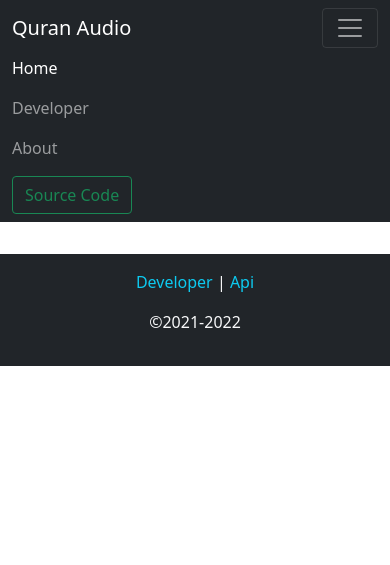
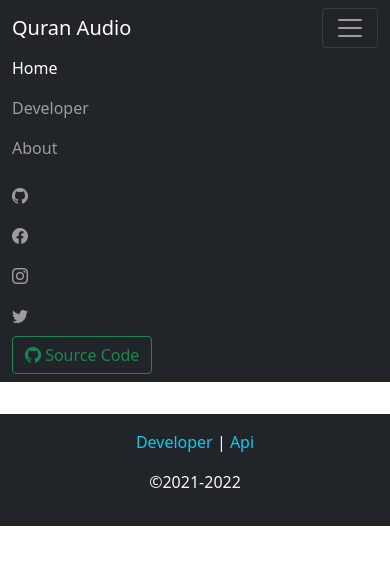
Before and after one commit to aamirbhat382/Quran-audio-api, a PHP site: page / in a window 390 px wide, after a click that opens the changed part. Shown: the top 565 px of the page. Run offline with PHP 8.4, Linux system fonts and the light colour scheme; some libraries are stand-ins or nearby versions.

Commit message:
make responsive

```diff
--- a/index.html
+++ b/index.html
@@ -38,31 +38,53 @@
             <a class="nav-link " href="#">About</a>
           </li>
         </ul>
+        <ul class="navbar-nav ">
+          <li class=" nav-item">
+            <a class="nav-link " target="blank" href="https://github.com/aamirbhat382"><i class="bi bi-github"></i></a>
+          </li>
+          <li class=" nav-item">
+            <a class="nav-link " target="blank" href="https://www.facebook.com/aamirbhat382/"><i
+                class="bi bi-facebook"></i></a>
+          </li>
+          <li class=" nav-item">
+            <a class="nav-link " target="blank" href="https://www.instagram.com/aamirbhat382/"><i
+                class="bi bi-instagram"></i></i></a>
+          </li>
+          <li class=" nav-item">
+            <a class="nav-link " target="blank" href="https://twitter.com/aamirbhat382"><i
+                class="bi bi-twitter"></i></a>
+          </li>
+
+        </ul>
         <form class="d-flex">
-          <a class="btn btn-outline-success" href="">Source Code</a>
+          <a class="btn btn-outline-success" target="blank" href="https://github.com/aamirbhat382/Quran-audio-api"><i
+              class="bi bi-github"></i> Source Code</a>
         </form>
       </div>
     </div>
   </nav>
 
   <main class="container p-3 ">
-    <div id="mainAudioPlayer" class="card fixed-bottom bg-dark">
-      <div class="card-body">
-        <div id="audio" class="d-flex justify-content-center ">
-          <audio id="player" controls autoplay>
-          </audio>
-          <button id="back" class="btn btn-success mx-1"><i class="bi bi-arrow-left-square"></i> Back</button>
-        </div>
-      </div>
-    </div>
+    <!-- <div  class="card  bg-dark">
+      <div class="card-body"> -->
+
+    <!-- </div> -->
+    <!-- </div> -->
 
     <div class=" one-Surah border rounded p-1 " id="container">
     </div>
     <div class="list-group" id="ListOfSurah">
     </div>
+    <div id="mainAudioPlayer" class=" fixed-bottom my-3 justify-content-center ">
+      <audio id="player" controls autoplay>
+      </audio>
+      <button id="back" class="btn btn-success mx-1"><i class="bi bi-arrow-left-square"></i> Back</button>
+    </div>
   </main>
-  <footer class="footer bg-dark p-3">
+
+  <footer class="footer bg-dark   p-3">
     <div class="container">
+
       <p class="font-weight-bold text-center text-light"> <a class=" text-info" href="">Developer</a> | <a
           class=" text-info" href="">Api</a> </p>
       <p class="text-center text-light">&copy;2021-2022</p>
--- a/script.js
+++ b/script.js
@@ -7,7 +7,7 @@ function showSurah(data) {
         <button  id='${element.number}' class=" surah list-group-item list-group-item-action bg-light text-dark ">
         <div class="d-flex w-100 justify-content-between">
           <h5 class="mb-1">${element.name}</h5>
-          <small class="text-muted">Number Of Ayahs ${element.numberOfAyahs}</small>
+          <small class="text-muted">Number Of Ayahs ${element.numberOfAyahs}  <span class="badge bg-success badge-pill ">${element.number}</span> </small>
         </div>
         <p class="mb-1">${element.englishName}</p>
         <small class="text-muted">${element.englishNameTranslation}</small>
@@ -18,11 +18,11 @@ function showSurah(data) {
     }
 }
 
-
+{/*  */ }
 const URL = 'https://api.alquran.cloud/v1/surah'
 fetch(URL).then(response => response.json()
 ).then(data => {
-    // console.log(data.data);
+    console.log(data.data);
     showSurah(data.data)
     getSurah()
 
@@ -34,7 +34,7 @@ function getSurah() {
         btn.addEventListener('click', (e) => {
             document.getElementById('ListOfSurah').style.display = 'none'
             container = document.getElementById('container').style.display = 'block'
-            container = document.getElementById('mainAudioPlayer').style.display = 'block'
+            container = document.getElementById('mainAudioPlayer').style.display = 'flex'
             const Id = btn.id
             fetch(`https://api.alquran.cloud/v1/surah/${Id}/ar.alafasy`).then(response => response.json()
             ).then(data => {
--- a/style.css
+++ b/style.css
@@ -2,7 +2,7 @@ html{
     scroll-behavior: smooth;
   }
   .one-Surah{
-      height: 90vh;
+      height: 70vh;
       overflow-y: auto;
       display: none;
       /* margin-top: 8rem; */
@@ -15,6 +15,7 @@ outline: none;
 }
 #mainAudioPlayer{
     display: none;
+
 }
 a{
     text-decoration: none;
```
